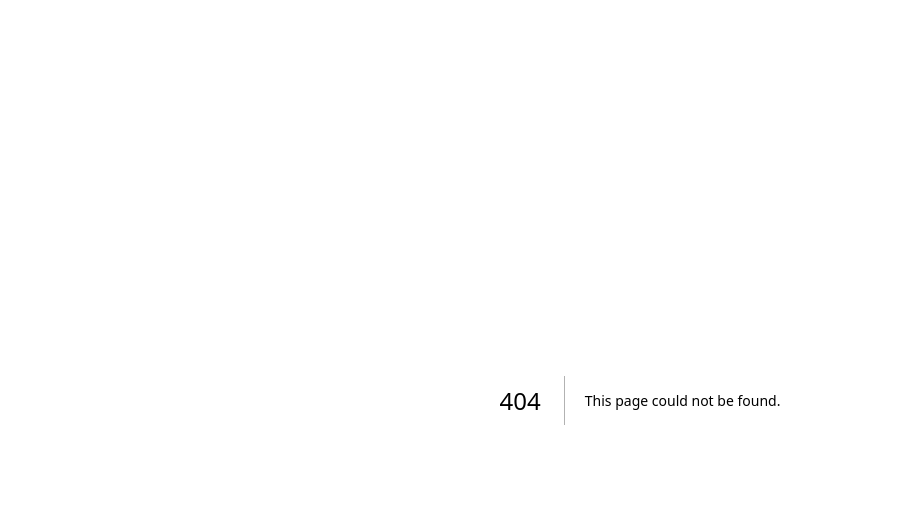
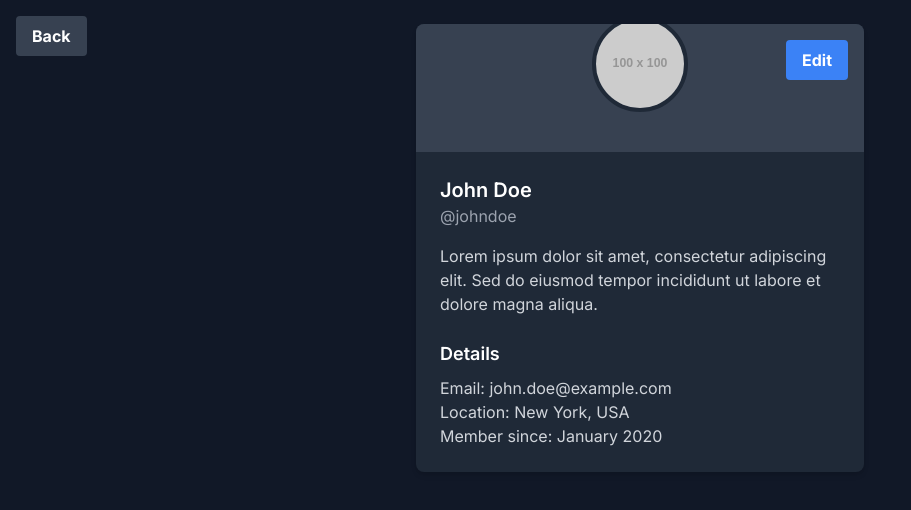
Before and after one commit to guestDI/react-chat-websocket, a Next.js app: page /profile in a window 1280 px wide. Before the commit this address had no page. Shown: the top 510 px of the page, without its empty margins (0-911 px from the left). Built offline with nearby package versions, Linux system fonts and the light colour scheme.

Commit message:
added jwt token

```diff
--- a/package.json
+++ b/package.json
@@ -11,6 +11,7 @@
   "dependencies": {
     "dotenv": "^16.4.5",
     "firebase": "^10.12.2",
+    "js-cookie": "^3.0.5",
     "moment": "^2.30.1",
     "next": "14.2.4",
     "react": "^18",
--- a/src/app/auth/page.js
+++ b/src/app/auth/page.js
@@ -1,15 +1,13 @@
 'use client';
 
 import { useState } from 'react';
-import { useRouter } from 'next/navigation';
-import { useAuthContext } from '../context/AuthContext';
+import useLogin from '../hooks/useLogin';
 
 export default function Auth() {
   const [userName, setUsername] = useState('');
   const [error, setError] = useState('');
 
-  const router = useRouter();
-  const { setCurrentUser } = useAuthContext();
+  const { login } = useLogin();
 
   const onChange = (e) => {
     setUsername(e.target.value);
@@ -18,13 +16,7 @@ export default function Auth() {
   const onSubmit = async (e) => {
     e.preventDefault();
 
-    await fetch('http://localhost:8081/auth/login', {
-      method: 'POST',
-      headers: {
-        'Content-Type': 'application/json',
-      },
-      body: JSON.stringify({ username: userName }),
-    });
+    login(userName);
   };
 
   const disabledStyles =
--- a/src/app/chat/Channel.js
+++ b/src/app/chat/Channel.js
@@ -11,7 +11,7 @@ const Channel = ({
 }) => {
   return (
     <div
-      className={`p-4 border-b border-gray-200 hover:bg-gray-800 cursor-pointer ${isSelected ? 'bg-gray-800' : ''}`}
+      className={`p-4 border-b hover:bg-gray-800 cursor-pointer ${isSelected ? 'bg-gray-800' : ''}`}
       onClick={() => handleChannelSelect(id)}
     >
       <p className={`text-lg font-medium ${isSelected ? 'text-blue-600' : ''}`}>
--- a/src/app/chat/ChannelList.js
+++ b/src/app/chat/ChannelList.js
@@ -18,7 +18,7 @@ const ChannelList = ({ channels, handleChannelSelect, selectedChannel }) => {
   }
 
   return (
-    <div className="w-1/4  border-r border-gray-200">
+    <div id="c-list">
       <div className="m-6">
         <h1 className="text-xl font-semibold">Channels</h1>
       </div>
--- a/src/app/chat/MessagePanelFooter.js
+++ b/src/app/chat/MessagePanelFooter.js
@@ -24,7 +24,7 @@ const MessagesPanelFooter = ({ socket, currentUser }) => {
   };
 
   return (
-    <div className="p-4 border-t border-gray-200">
+    <div className="p-4 border-t border-gray-200 h-20">
       <div className="flex items-center space-x-4">
         <input
           type="text"
--- a/src/app/chat/page.js
+++ b/src/app/chat/page.js
@@ -11,7 +11,7 @@ import { db } from '../../database/firebase';
 import { onValue, ref, set } from 'firebase/database';
 import ChatHeader from './ChatHeader';
 import { useStoreContext } from '../context/StoreContext';
-import { redirect } from 'next/navigation';
+import { useRouter } from 'next/navigation';
 
 const SERVER = 'http://127.0.0.1:8081';
 
@@ -24,6 +24,7 @@ const Chat = () => {
 
   const { currentUser } = useAuthContext();
   const { channels, setChannels, updateParticipants } = useStoreContext();
+  const router = useRouter();
 
   useEffect(() => {
     socket.on('messageResponse', (data) => setMessages([...messages, data]));
@@ -60,17 +61,31 @@ const Chat = () => {
     });
   }, []);
 
-  if (!currentUser) {
-    redirect('/auth');
-  }
+  // if (!currentUser) {
+  //   redirect('/auth');
+  // }
 
   return (
-    <div className="w-full flex h-screen flex-row">
-      <ChannelList
-        channels={channels}
-        handleChannelSelect={handleChannelSelect}
-        selectedChannel={selectedChannel}
-      />
+    <div className="w-full flex h-screen flex-row bg-gray-900">
+      <div className="flex flex-col w-1/4 border-r border-gray-200 justify-between">
+        <ChannelList
+          channels={channels}
+          handleChannelSelect={handleChannelSelect}
+          selectedChannel={selectedChannel}
+        />
+        <div className="h-20 flex items-center justify-center border-t border-gray-200">
+          <button
+            className={
+              'text-white max-w-40 bg-slate-500 active:bg-slate-700 font-bold uppercase text-sm px-6 py-3 rounded shadow hover:shadow-lg outline-none focus:outline-none'
+            }
+            type="button"
+            onClick={() => router.push('/profile')}
+          >
+            Profile
+          </button>
+        </div>
+      </div>
+
       <div className="flex flex-col w-full">
         <ChatHeader />
         <MessagesPanel
@@ -80,11 +95,6 @@ const Chat = () => {
         />
         <MessagesPanelFooter socket={socket} currentUser={currentUser} />
       </div>
-      {/* {notifications.map(({ id }) => (
-        <Notification onClose={() => deleteNotification(id)} key={id}>
-          This is a notification!
-        </Notification>
-      ))} */}
     </div>
   );
 };
--- /dev/null
+++ b/src/app/hooks/useLogin.js
@@ -0,0 +1,26 @@
+import Cookies from 'js-cookie';
+import { useRouter } from 'next/navigation';
+
+const useLogin = () => {
+  const router = useRouter();
+
+  const login = async (username) => {
+    const response = await fetch('http://localhost:8081/auth/login', {
+      method: 'POST',
+      headers: {
+        'Content-Type': 'application/json',
+      },
+      body: JSON.stringify({ username }),
+    });
+    const user = await response.json();
+
+    if (user) {
+      Cookies.set('access_token', JSON.stringify(user.token), { expires: 1 });
+      router.push('/chat');
+    }
+  };
+
+  return { login };
+};
+
+export default useLogin;
--- /dev/null
+++ b/src/app/profile/page.js
@@ -0,0 +1,55 @@
+'use client';
+
+import { useRouter } from 'next/navigation';
+
+const Profile = () => {
+  const router = useRouter();
+
+  return (
+    <div className="min-h-screen bg-gray-900 flex flex-col items-center p-6 relative">
+      <div className="absolute top-4 left-4">
+        <button
+          onClick={() => router.back()}
+          className="bg-gray-700 hover:bg-gray-600 text-white font-bold py-2 px-4 rounded"
+        >
+          Back
+        </button>
+      </div>
+      <div className="bg-gray-800 shadow-md rounded-lg overflow-hidden w-full max-w-md relative">
+        <div className="absolute top-4 right-4">
+          <button
+            onClick={() => {}}
+            className="bg-blue-500 hover:bg-blue-400 text-white font-bold py-2 px-4 rounded"
+          >
+            Edit
+          </button>
+        </div>
+        <div className="bg-gray-700 h-32 flex justify-center items-center">
+          <img
+            src="https://via.placeholder.com/100"
+            alt="Profile"
+            className="w-24 h-24 rounded-full border-4 border-gray-800 -mt-12"
+          />
+        </div>
+        <div className="p-6">
+          <h1 className="text-xl font-semibold text-white">John Doe</h1>
+          <p className="text-gray-400">@johndoe</p>
+          <p className="mt-4 text-gray-300">
+            Lorem ipsum dolor sit amet, consectetur adipiscing elit. Sed do
+            eiusmod tempor incididunt ut labore et dolore magna aliqua.
+          </p>
+          <div className="mt-6">
+            <h2 className="text-lg font-semibold text-white">Details</h2>
+            <ul className="mt-2 text-gray-300">
+              <li>Email: john.doe@example.com</li>
+              <li>Location: New York, USA</li>
+              <li>Member since: January 2020</li>
+            </ul>
+          </div>
+        </div>
+      </div>
+    </div>
+  );
+};
+
+export default Profile;
--- a/src/server/routes/auth.js
+++ b/src/server/routes/auth.js
@@ -1,6 +1,5 @@
 const express = require('express');
 const router = express.Router();
-const bcrypt = require('bcrypt');
 const jwt = require('jsonwebtoken');
 const { signIn } = require('../../database/firebase');
 const authenticateToken = require('../middleware/authenticateToken');
@@ -30,7 +29,7 @@ router.post('/login', async (req, res) => {
     ) {
       res.setHeader('Access-Control-Allow-Origin', req.headers.origin);
     }
-    return res.status(200).json({ token });
+    return res.status(200).json({ username, token });
   } catch (error) {
     res.status(500).json({ error: 'Login failed' });
   }
--- a/tailwind.config.js
+++ b/tailwind.config.js
@@ -1,16 +1,19 @@
 /** @type {import('tailwindcss').Config} */
 module.exports = {
   content: [
-    "./src/pages/**/*.{js,ts,jsx,tsx,mdx}",
-    "./src/components/**/*.{js,ts,jsx,tsx,mdx}",
-    "./src/app/**/*.{js,ts,jsx,tsx,mdx}",
+    './src/pages/**/*.{js,ts,jsx,tsx,mdx}',
+    './src/components/**/*.{js,ts,jsx,tsx,mdx}',
+    './src/app/**/*.{js,ts,jsx,tsx,mdx}',
   ],
   theme: {
     extend: {
       backgroundImage: {
-        "gradient-radial": "radial-gradient(var(--tw-gradient-stops))",
-        "gradient-conic":
-          "conic-gradient(from 180deg at 50% 50%, var(--tw-gradient-stops))",
+        'gradient-radial': 'radial-gradient(var(--tw-gradient-stops))',
+        'gradient-conic':
+          'conic-gradient(from 180deg at 50% 50%, var(--tw-gradient-stops))',
+      },
+      height: {
+        'h-18': '4.5rem',
       },
     },
   },
```
Also changed, not shown: 1 other file (tests, documents, lock files or other folders).
